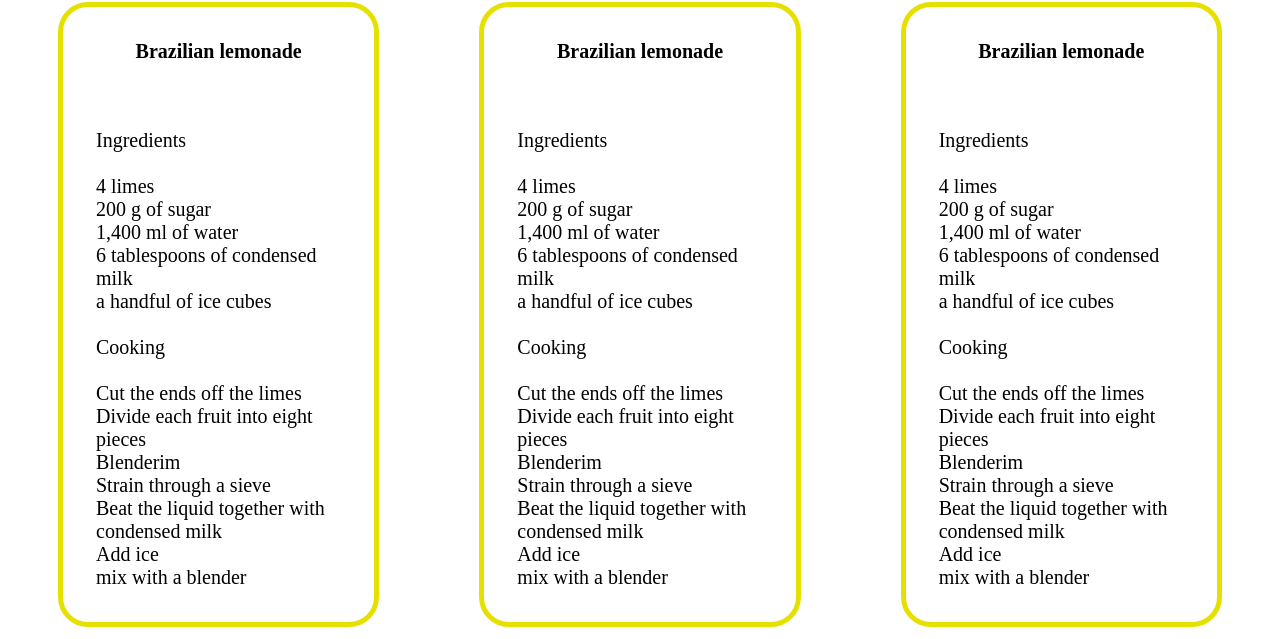
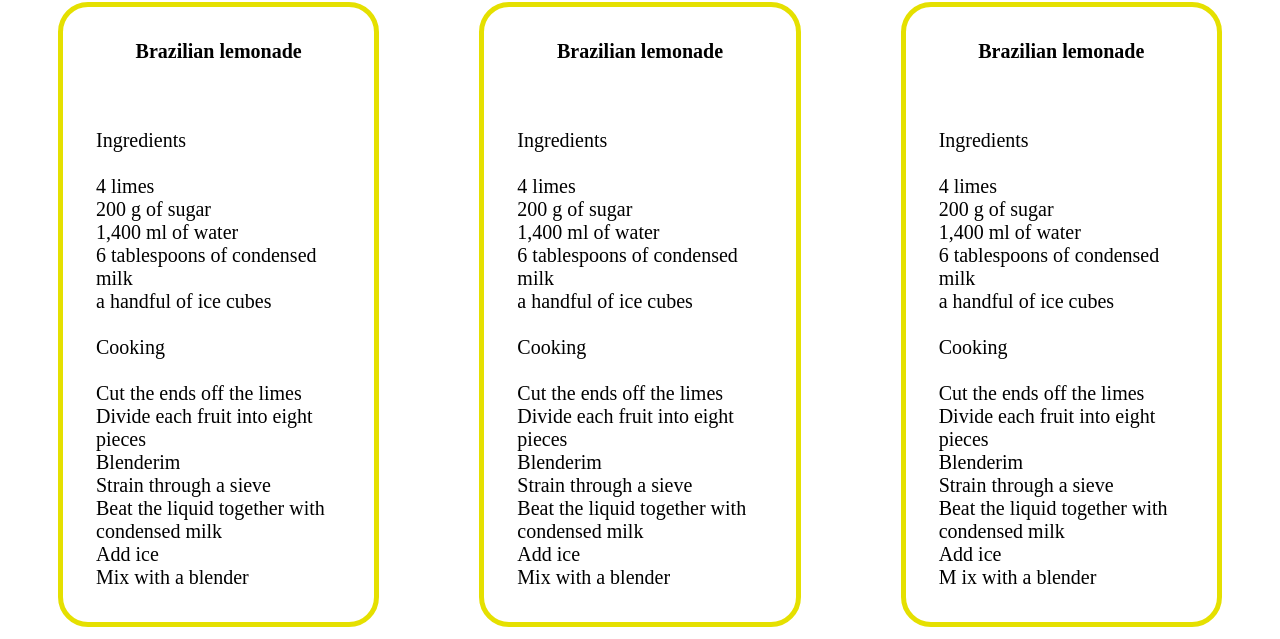
Before and after one commit to Botanmf/MCSgit, a plain HTML site: page 4_practice/index.html in a window 1280 px wide. Shown: the part 116-755 px from the top of the page. Drawn offline with Linux system fonts and the light colour scheme.

Commit message:
Update index.html

```diff
--- a/4_practice/index.html
+++ b/4_practice/index.html
@@ -34,7 +34,7 @@
                 Strain through a sieve<br>
                 Beat the liquid together with condensed milk<br>
                 Add ice<br>
-                mix with a blender<br>
+                Mix with a blender<br>
             </div>
         </div>
 
@@ -59,7 +59,7 @@
                 Strain through a sieve<br>
                 Beat the liquid together with condensed milk<br>
                 Add ice<br>
-                mix with a blender<br>
+                Mix with a blender<br>
             </div>
         </div>
 
@@ -84,7 +84,7 @@
                 Strain through a sieve<br>
                 Beat the liquid together with condensed milk<br>
                 Add ice<br>
-                mix with a blender<br>
+                M   ix with a blender<br>
             </div>
         </div>
 
```
